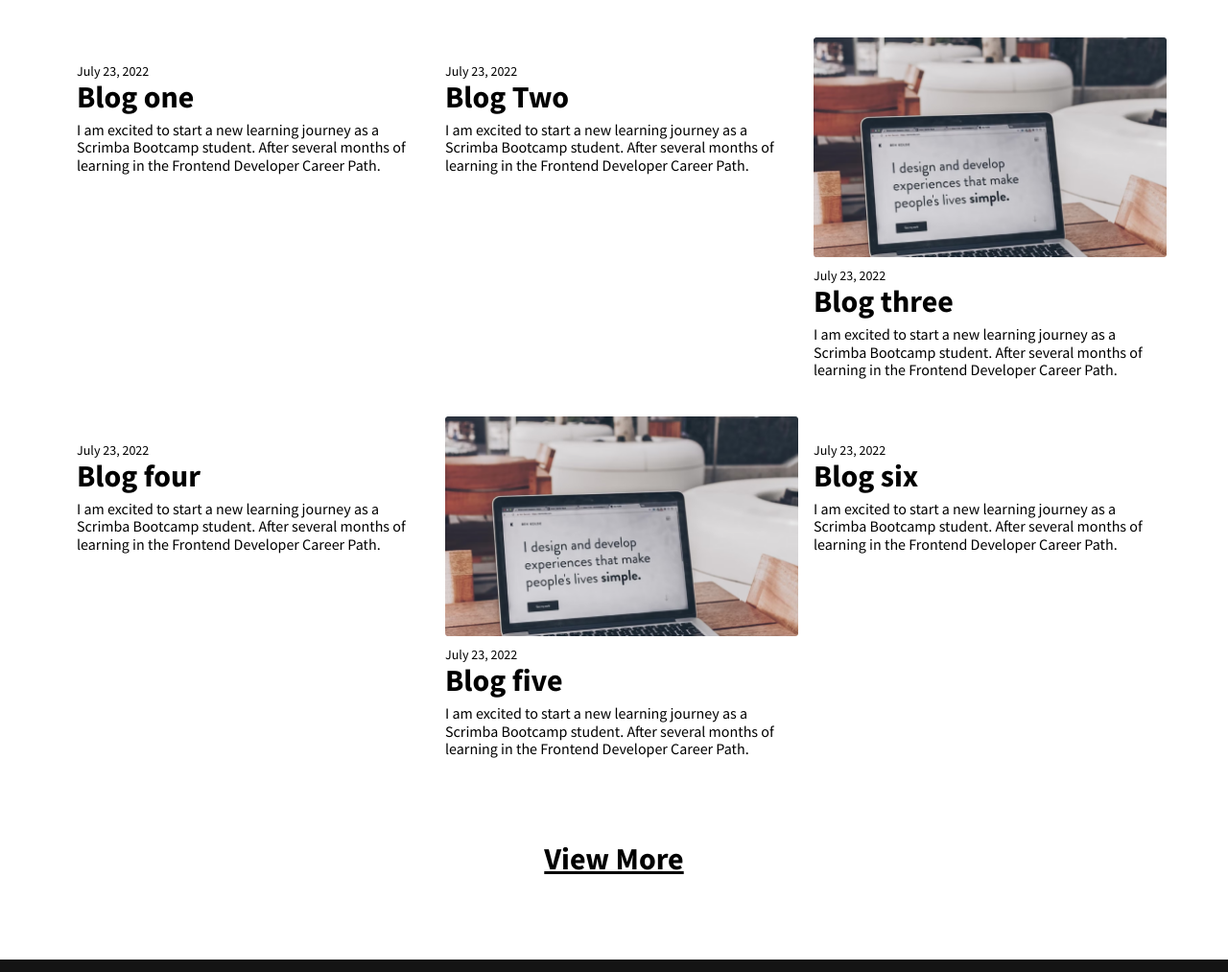
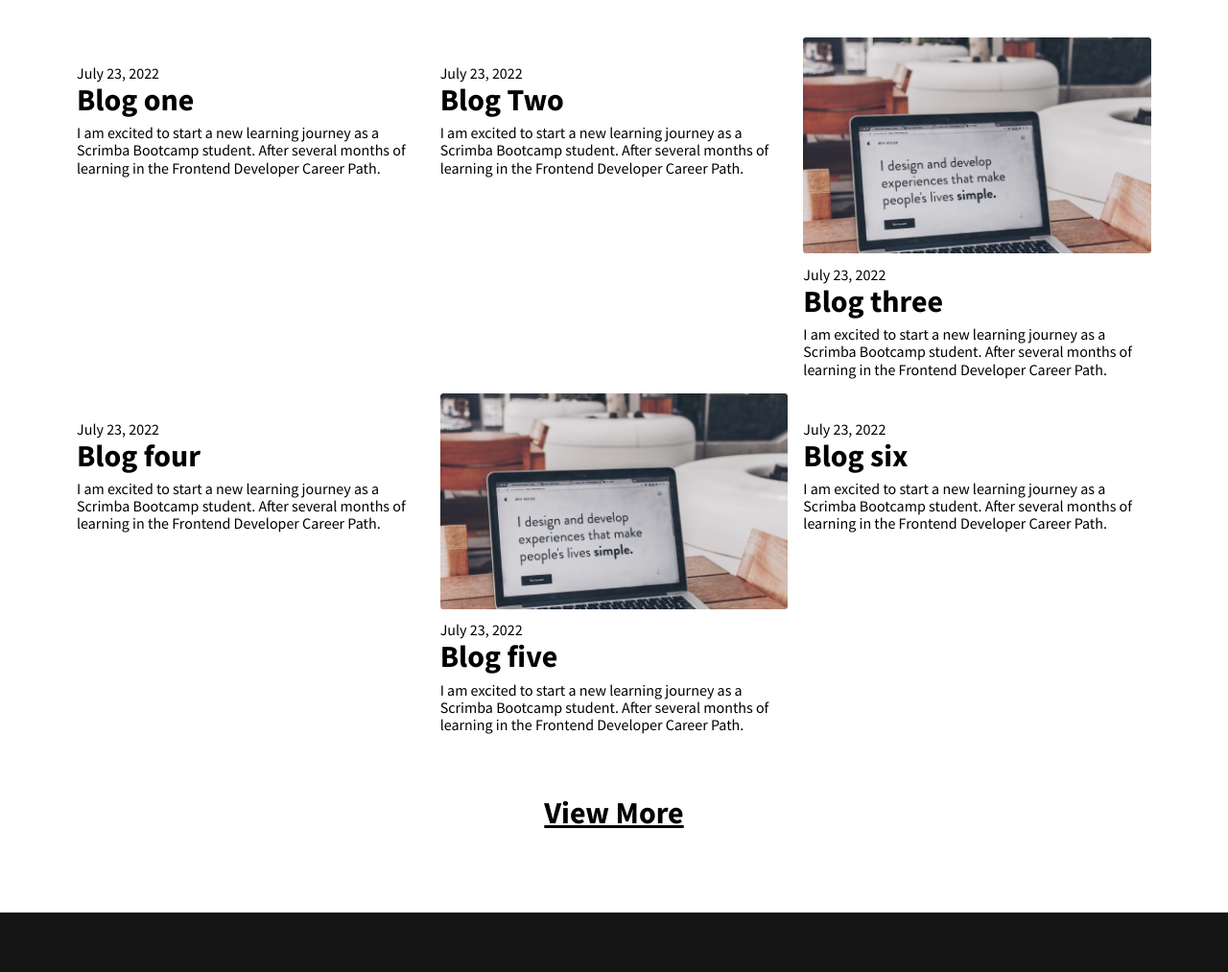
Before and after one commit to AzizJatoi/My-Learning-Journal-Scrimba, a plain HTML site: page index.html in a window 1280 px wide. Shown: the part 520-1533 px from the top of the page at 96% size. Drawn offline with nearby package versions, Linux system fonts and the light colour scheme.

Commit message:
changes in css

```diff
--- a/css/style.css
+++ b/css/style.css
@@ -103,32 +103,25 @@ header p:hover {
 main {
     margin-top: 4em;
     display: grid;
-    grid-template-columns: repeat(auto-fit, minmax(min(300px, 100%), 1fr));
+    grid-template-columns: repeat(auto-fit, minmax(300px, 1fr));
+    margin-left: 5em;
+    margin-right: 5em;
     gap: 1em;
-    margin-left: 5em;
-    margin-right: 4em;
 }
 
-.blogs {
-    margin-bottom: 1em;
-}
-.blog-date {
+
+.portfolio-date {
     color: #000;
     font-family: Source Sans Pro;
-    font-size: 0.875rem;
     font-style: normal;
     font-weight: 400;
     line-height: normal;
     padding-top: 0.5em;
 }
 
-.blogs > h1 {
+.portfolio-items > h1 {
     margin: 0;
     padding-bottom: 0.2em;
-}
-
-.blog-desc {
-    padding-bottom: 0.5em;
 }
 
 /* Main / Sections */
@@ -151,7 +144,10 @@ main {
     cursor: pointer;
     margin: 0 auto;
 }
-
+.view-more-btn:hover {
+    color: #646363;
+    transition: 0.6s;
+}
 /* View More Button */
 
 /* Footer */
--- a/index.html
+++ b/index.html
@@ -22,7 +22,7 @@
         <a href="#">Home</a>
         <a href="#">About Me</a>
     </header>
-    <!-- <article> -->
+    <!-- <hero-article> -->
       <section class="blog-post-hero">
         <div class="blog-post-container">
         <p class="hero-date">July 23, 2022</p>
@@ -36,64 +36,64 @@
       </p>
       </div>
       </section>
-    <!-- </article> -->
+    <!-- </hero-article> -->
     <main>
     <section class="section-1">
-      <div class="blogs">
+      <div class="portfolio-items">
         <img src="images/article-image-01.png" alt="" width="100%">
-          <p class="blog-date">July 23, 2022</p>
+          <p class="portfolio-date">July 23, 2022</p>
           <h1>Blog one</h1>
-          <p class="blog-desc">
+          <p class="portfolio-info">
             I am excited to start a new learning journey as a Scrimba Bootcamp student. After several months of learning in the Frontend Developer Career Path.
           </p>
         </div>
   </section>
   <section class="section-2">
-    <div class="blogs">
+    <div class="portfolio-items">
       <img src="images/article-image-02.png" alt="" width="100%">
-        <p class="blog-date">July 23, 2022</p>
+        <p class="portfolio-date">July 23, 2022</p>
         <h1>Blog Two</h1>
-        <p class="blog-desc">
+        <p class="portfolio-info">
           I am excited to start a new learning journey as a Scrimba Bootcamp student. After several months of learning in the Frontend Developer Career Path.
         </p>
       </div>
 </section>
 <section class="section-3">
-  <div class="blogs">
+  <div class="portfolio-items">
     <img src="images/article-image-06.png" alt="" width="100%">
-      <p class="blog-date">July 23, 2022</p>
+      <p class="portfolio-date">July 23, 2022</p>
       <h1>Blog three</h1>
-      <p  class="blog-desc">
+      <p  class="portfolio-info">
         I am excited to start a new learning journey as a Scrimba Bootcamp student. After several months of learning in the Frontend Developer Career Path.
       </p>
     </div>
 </section>
 <section class="section-4">
-  <div class="blogs">
+  <div class="portfolio-items">
     <img src="images//article-image-01.png" alt="" width="100%">
-      <p class="blog-date">July 23, 2022</p>
+      <p class="portfolio-date">July 23, 2022</p>
       <h1>Blog four</h1>
-      <p class="blog-desc">
+      <p class="portfolio-info">
         I am excited to start a new learning journey as a Scrimba Bootcamp student. After several months of learning in the Frontend Developer Career Path.
       </p>
     </div>
 </section>
 <section class="section-5">
-  <div class="blogs">
+  <div class="portfolio-items">
     <img src="images/article-image-06.png" alt="" width="100%">
-      <p class="blog-date">July 23, 2022</p>
+      <p class="portfolio-date">July 23, 2022</p>
       <h1>Blog five</h1>
-      <p class="blog-desc">
+      <p class="portfolio-info">
         I am excited to start a new learning journey as a Scrimba Bootcamp student. After several months of learning in the Frontend Developer Career Path.
       </p>
     </div>
 </section>
 <section class="section-6">
-  <div class="blogs">
+  <div class="portfolio-items">
     <img src="images/article-image-02.png" alt="" width="100%">
-      <p class="blog-date">July 23, 2022</p>
+      <p class="portfolio-date">July 23, 2022</p>
       <h1>Blog six</h1>
-      <p class="blog-desc">
+      <p class="portfolio-info">
         I am excited to start a new learning journey as a Scrimba Bootcamp student. After several months of learning in the Frontend Developer Career Path.
       </p>
     </div>
```
